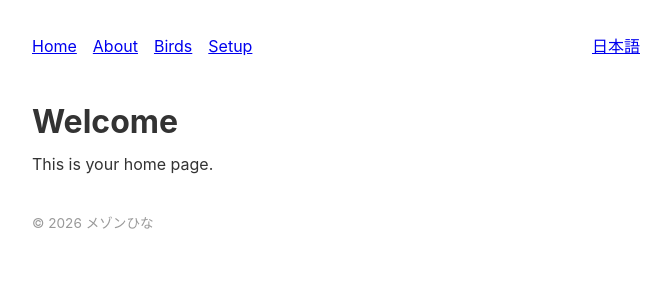
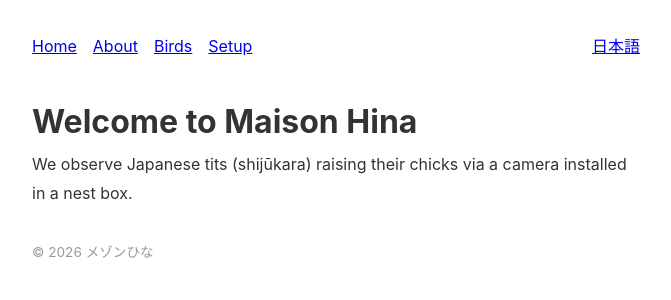
Before and after one commit to tagawa/maison-hina, a Jekyll site: the page built from en/index.md, in a window 1280 px wide. Shown: the top 300 px of the page, without its empty margins (304-975 px from the left). Built offline with Jekyll 4.4.1, drawn with Linux system fonts in a browser that asks for light colours; comment, search, counter and statistics services are not loaded.

Commit message:
Enhance index.md with JSON-LD and welcome text
Added JSON-LD metadata for SEO and updated welcome message.

```diff
--- a/en/index.md
+++ b/en/index.md
@@ -1,7 +1,19 @@
 ---
 title: Home
+json_ld:
+  "@context": "https://schema.org"
+  "@type": "WebSite"
+  name: "メゾンひな"
+  url: "https://maison-hina.com"
+  inLanguage: "en"
 ---
 
-# Welcome
+# Welcome to Maison Hina
 
-This is your home page.
+<!-- TODO: Short intro — what this site is, what visitors can see here -->
+
+We observe Japanese tits (shijūkara) raising their chicks via a camera installed in a nest box.
+
+<!-- TODO: Current status or season note -->
+
+<!-- TODO: Link or pointer to live stream if applicable -->
```
